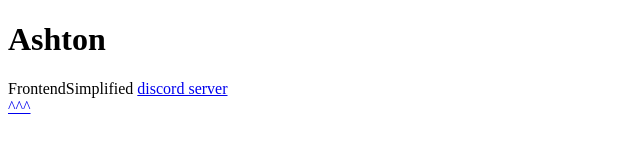
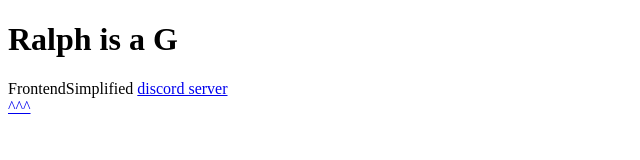
Before and after one commit to AshtonMM2006/first-github-repository, a plain HTML site: page index.html in a window 1280 px wide. Shown: the whole page, without its empty margins (0-640 px from the left). Drawn offline with Linux system fonts and the light colour scheme.

Commit message:
ralph changes

```diff
--- a/index.html
+++ b/index.html
@@ -8,7 +8,7 @@
     <title>Document</title>
 </head>
 <body>
-<h1>Ashton</h1>
+<h1>Ralph is a G</h1>
 <p>FrontendSimplified
  <a href="https://discord.gg/frontend" target="_blank">discord server</a>
 <br>
```
